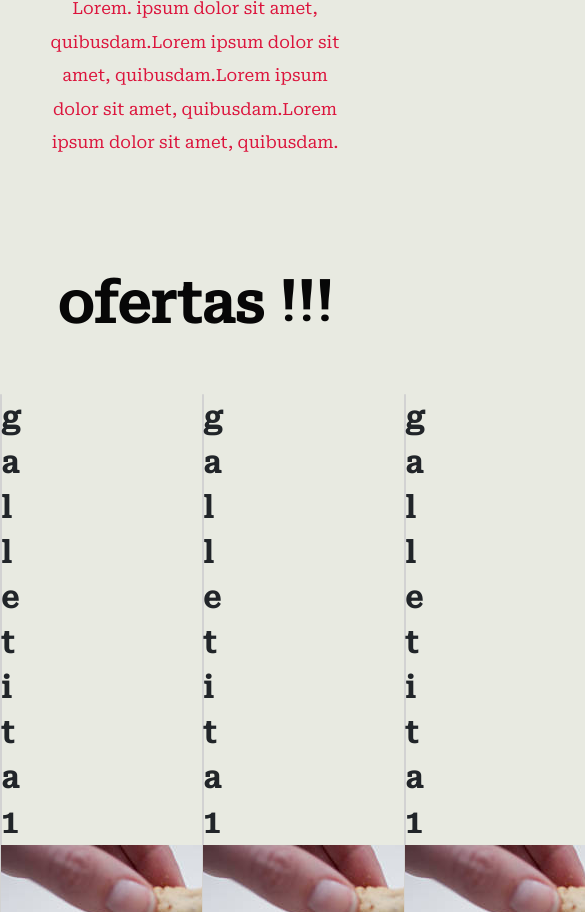
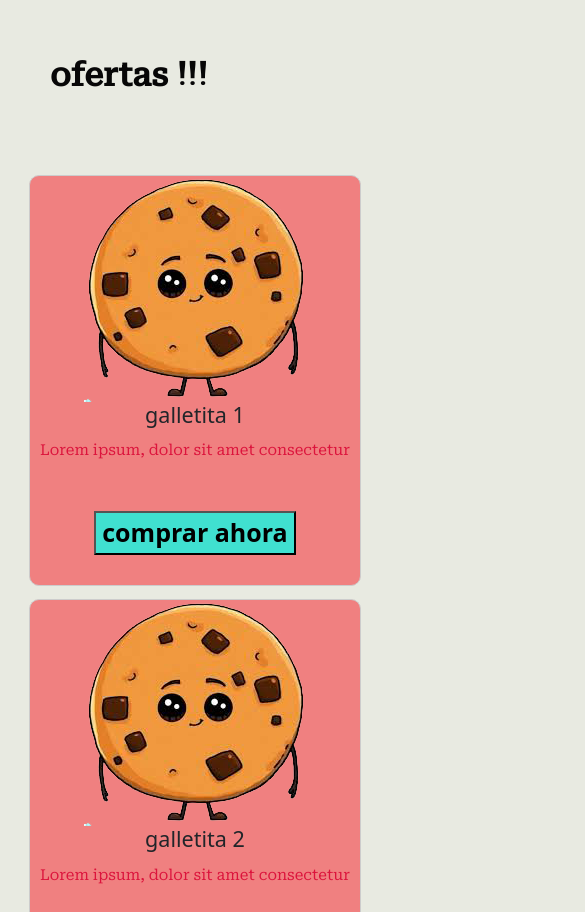
Before and after one commit to JuanJunqua/JunquaWebsite, a plain HTML site: page index.html in a window 390 px wide. Shown: the part 1088-2000 px from the top of the page, 585 px wide, since content can reach past the window. Drawn offline with nearby package versions, Linux system fonts and the light colour scheme.

Commit message:
cambio de tarjetas responsive y titulos

```diff
--- a/css/style.css
+++ b/css/style.css
@@ -1,6 +1,6 @@
 @import url('https://fonts.googleapis.com/css2?family=Roboto+Serif:ital,opsz,wght@0,8..144,400;0,8..144,500;1,8..144,400&display=swap');
 html {
-    font-size: 70%;
+    font-size: 100%;
 }
 
 
@@ -136,7 +136,7 @@ footer{
 }
 
 .comprarahora{
-    background-color: rgb(209, 140, 140);
+    background-color: turquoise;
     font-weight: bold;
     font-size: 25px;
     margin: 30px;
@@ -149,8 +149,9 @@ footer{
 .productos{
     display: grid;
     grid-template-columns: 1fr 1fr 1fr;
-    column-gap: 200px;
-    row-gap: 200px;
+    gap: 10px;
+    padding: 200px;
+
 
 
 
@@ -166,7 +167,60 @@ footer{
 }
 
 
+/* css de tarjetas */
+
+
+.tarjeta{
+    display: flex;
+    width: 920px;
+    height: auto;
+    margin: 30px auto;
+}
+.box{
+    width: 32%;
+    height: auto;
+    border: 1px solid #ccc;
+    margin-right: 1%;
+    background: white;
+    border-radius: 10px;
+    transition: 0.9;
+    background-color: lightcoral;
+}
+.box:hover{
+    box-shadow: 0 0 11px rgba(33, 33, 33, 0.5);
+    cursor: pointer;
+}
 
 
 
+p{
+    font-size: 15px;
+    padding: 0 5px;
+}
+@media (max-width: 800px){
+    .tarjeta{
+        width: 100%;
+    }
+
+    h1{ width: 100%;
+    font-size: 2em;}
+    h2{ width: 100%;
+        font-size: 2em;}
+        h3{ width: 100%;
+            font-size: 2em;}
+        }
+
+
+
+
+@media (max-width: 600px){
+    .tarjeta{
+        width: 85%;
+        display: block;
+    }
+    .box{
+        width: 100%;
+        margin-bottom: 4%;
+    }
+}
 /* selectores de ID */
--- a/index.html
+++ b/index.html
@@ -3,7 +3,7 @@
 <head>
     <meta charset="UTF-8">
     <meta http-equiv="X-UA-Compatible" content="IE=edge">
-    <meta name="viewport" content="width=device-width, initial-scale=1">
+    <meta name="viewport" content="width=device-width, initial-scale=1.0">
     <title>E-cookies</title>
 
 
@@ -92,7 +92,10 @@
     </button>
   </div>
 
+</main>
 
+
+<div class="text-center">
     <h1>Galletitas Artesanales e-cookies</h1>
 
 
@@ -111,99 +114,54 @@
 
         <p> Lorem. ipsum dolor sit amet, quibusdam.Lorem ipsum dolor sit amet, quibusdam.Lorem ipsum dolor sit amet, quibusdam.Lorem ipsum dolor sit amet, quibusdam.</p>
 
-
+</div>d
 <!-- ofertas con fotos falta agregar 1 par -->
-<section class="product-list">
+<section>
 
     <h3>ofertas !!!</h3>
 
-<!-- oferta 1 -->
 
-<div class="productos box img" >
+<!-- tarjetas -->
 
-
-    <div class="card">
-        <div class="titulo">galletita 1
-
-
-        </div>
-
-    <div>
-        <img src="img/galletitaleche.jpg">
-
-
+    <div class="tarjeta">
+      <div class="box text-center">
+        <img src="img/logo.jpg" />
+        <h4>galletita 1</h3>
+        <p>
+          Lorem ipsum, dolor sit amet consectetur
+        </p>
+        <button class="comprarahora">
+          comprar ahora
+      </button>
+      </div>
+      <div class="box text-center">
+        <img src="img/logo.jpg" />
+        <h4>galletita 2</h3>
+        <p>
+          Lorem ipsum, dolor sit amet consectetur
+        </p>
+        <button class="comprarahora">
+          comprar ahora
+      </button>
+      </div>
+      <div class="box text-center">
+        <img src="img/logo.jpg" />
+        <h4>galletita 3</h3>
+        <p>
+          Lorem ipsum, dolor sit amet consectetur
+        </p>
+        <button class="comprarahora">
+          comprar ahora
+      </button>
+      </div>
     </div>
 
-    <div class="text">galletita muy rica blablabla
-        <div>
-            <button class="comprarahora">
-                comprar!
-            </button>
-        </div>
-
-    </div>
-
-    </div>
-
-    <!-- oferta 2 -->
-
-    <div class="card">
-        <div class="titulo">galletita 1
-
-
-        </div>
-
-    <div class="image">
-        <img src="img/galletitaleche.jpg">
-
-
-    </div>
-
-    <div class="text">galletita muy rica blablabla
-        <div>
-            <button class="comprarahora">
-                comprar!
-            </button>
-        </div>
-
-    </div>
-
-    </div>
-
-
-    <!-- oferta 3 -->
-
-
-    <div class="card">
-        <div class="titulo">galletita 1
-
-
-        </div>
-
-    <div class="image">
-        <img src="img/galletitaleche.jpg">
-
-
-    </div>
-
-    <div class="text">galletita muy rica blablabla
-        <div>
-            <button class="comprarahora">
-                comprar!
-            </button>
-        </div>
-
-    </div>
-
-    </div>
-
-</div>
 
 
    </section>
 
 
-</main>
+
 
 
 <!-- link de js bs script -->
```
Also changed, not shown: productos.html (+38 -132 lines).
